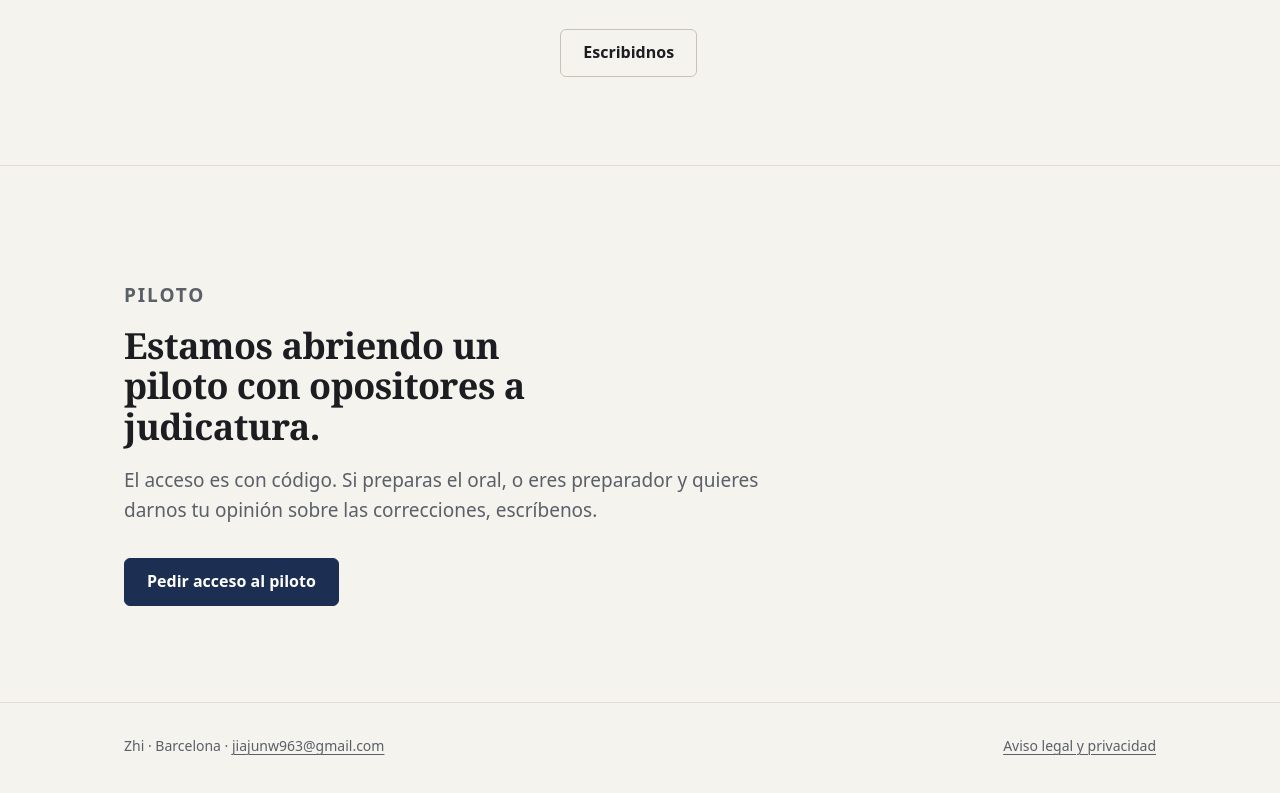
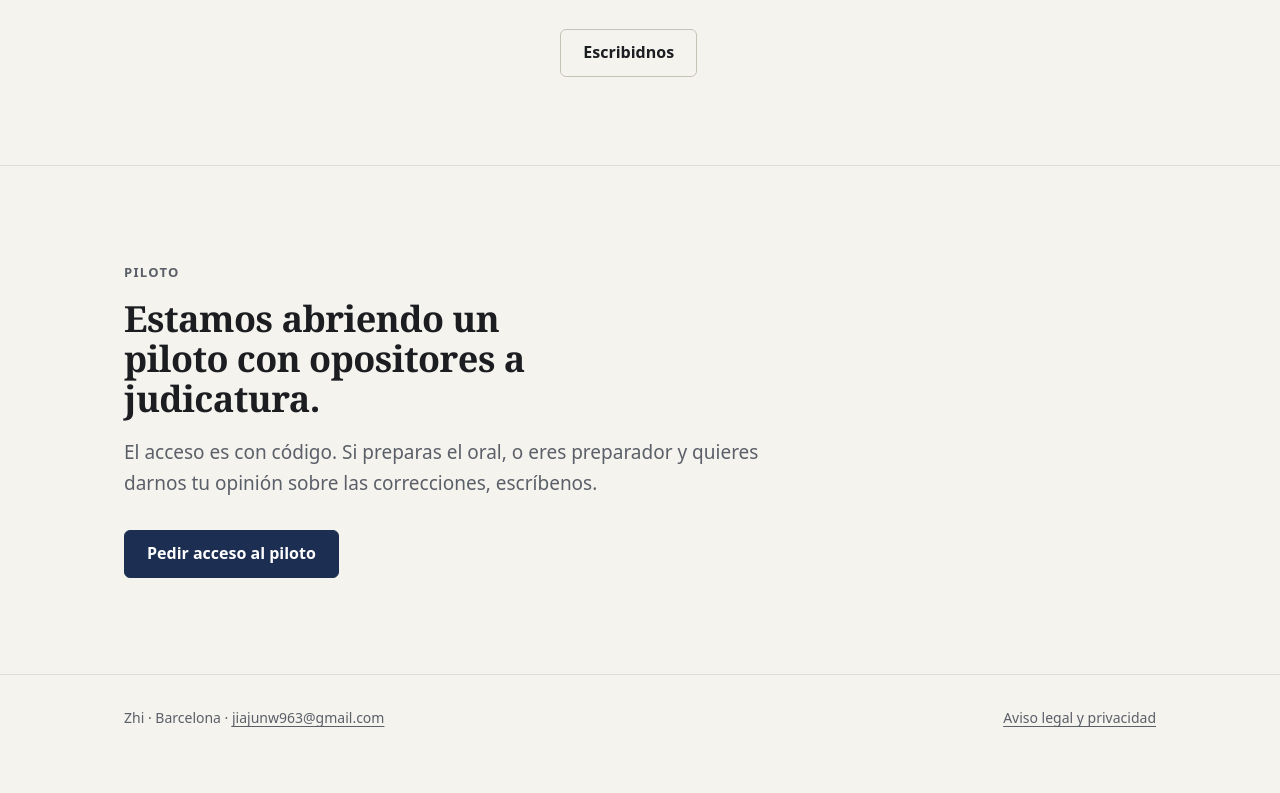
Before and after one commit to YAYUUUN/zhi-oposiciones, a plain HTML site: page index.html in a window 1280 px wide. Shown: the part 3256-4049 px from the top of the page. After the commit the page ends 4026 px from the top, so only its background shows below. Drawn offline with Linux system fonts and the light colour scheme.

Commit message:
Piloto: el antetítulo con su tamaño

```diff
--- a/estilos.css
+++ b/estilos.css
@@ -156,8 +156,8 @@ p { margin: 0 0 14px; }
 
 .cierre { padding: 96px 0; border-top: 1px solid var(--borde); }
 .cierre h2 { max-width: 22ch; }
-.cierre p { max-width: 36em; }
-.cierre p { color: var(--suave); font-size: 19px; margin-top: 18px; }
+.cierre p:not(.antetitulo) { max-width: 36em; }
+.cierre p:not(.antetitulo) { color: var(--suave); font-size: 19px; margin-top: 18px; }
 
 /* ---------- Pie ---------- */
 .pie { border-top: 1px solid var(--borde); padding: 32px 0 40px; font-size: 14px; color: var(--suave); }
```
